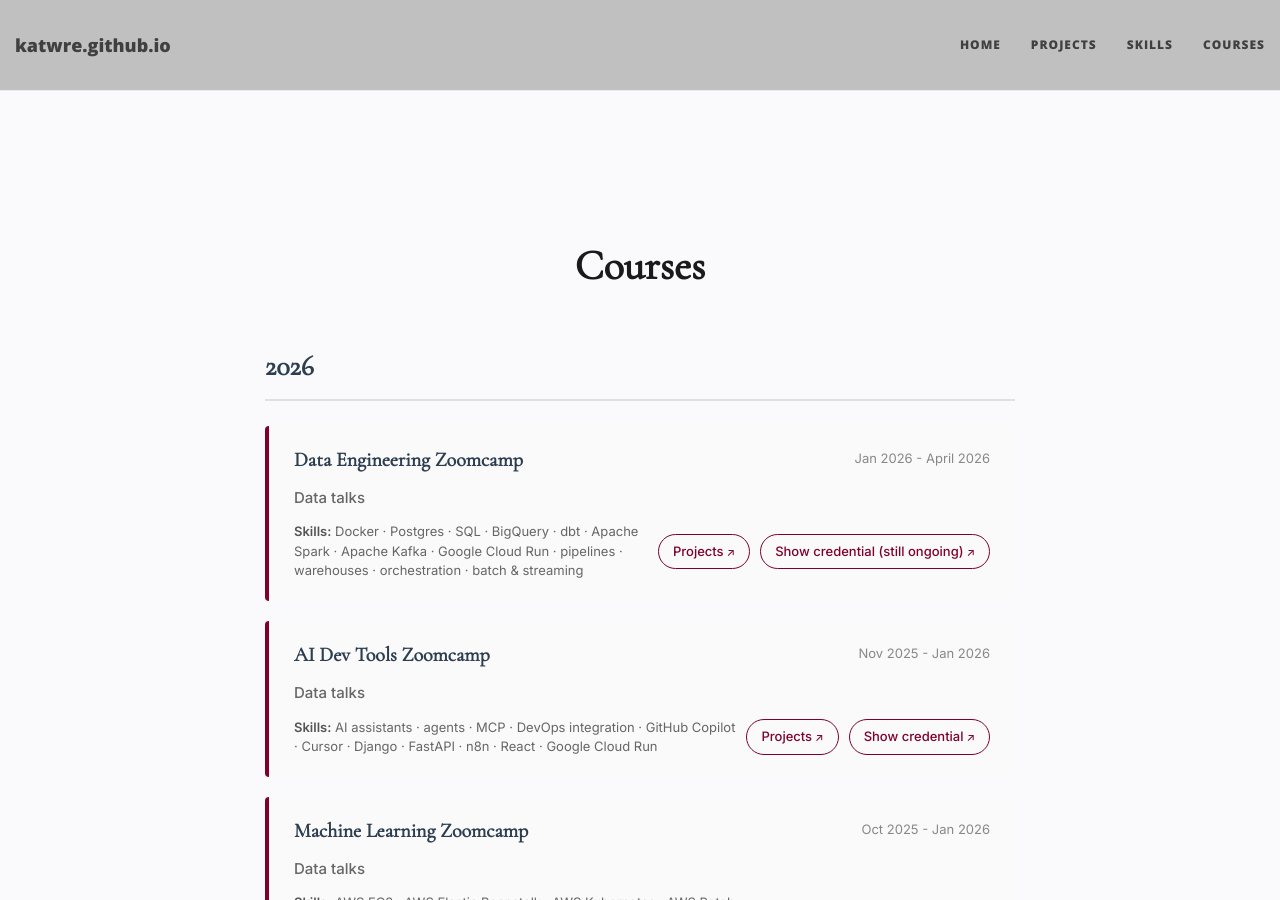
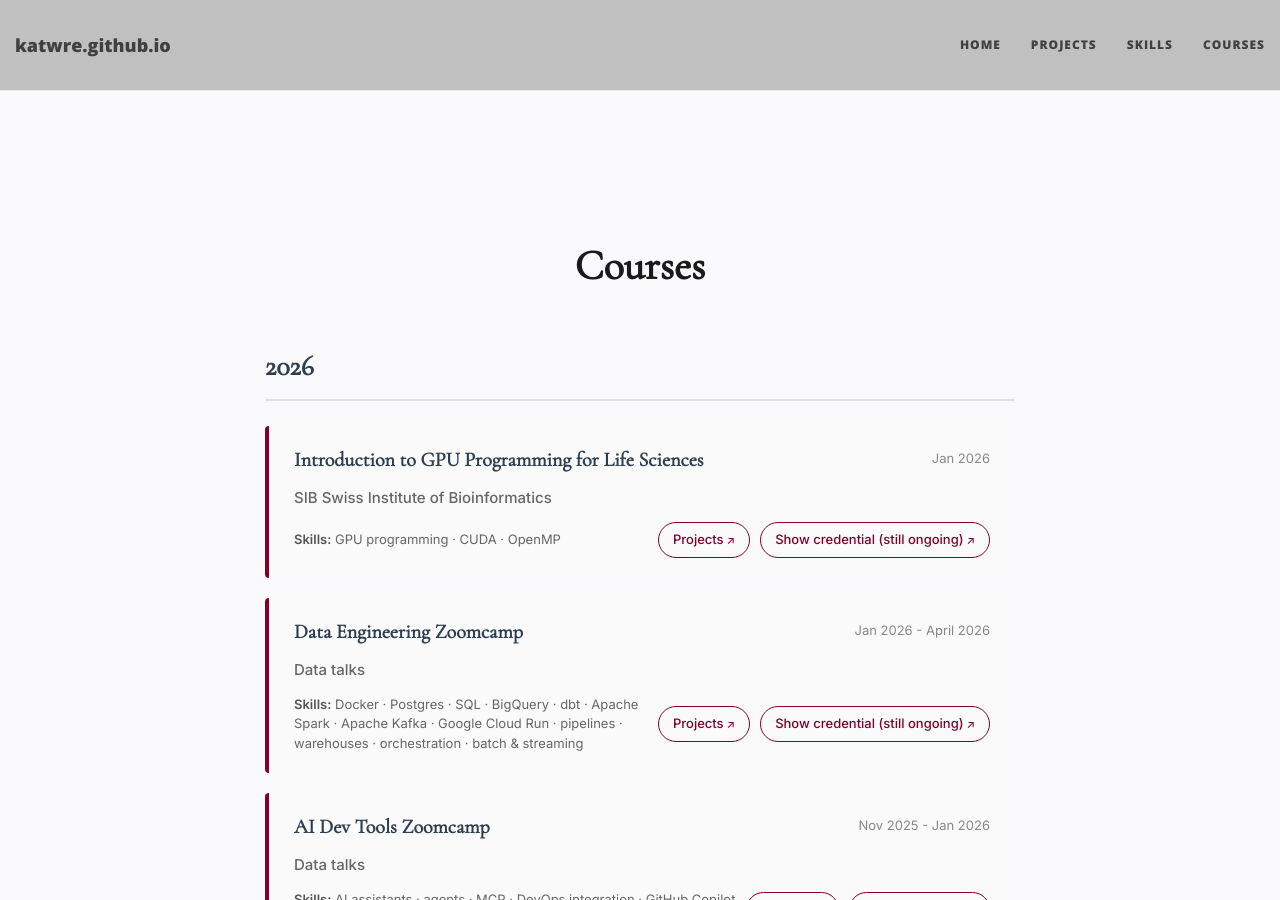
Before and after one commit to katwre/katwre.github.io, a Jekyll site: the page built from courses.md, in a window 1280 px wide and 900 px high. Built offline with Jekyll 4.4.1, drawn with Linux system fonts in a browser that asks for light colours; nearby versions of some CDN libraries; a style sheet for code colours, icons or effects is not loaded.

Commit message:
Added Intro do GPU course

```diff
--- a/courses.md
+++ b/courses.md
@@ -150,6 +150,33 @@ h2 {
 
 
 <div class="year-header">2026</div>
+
+
+<!-- Transformers (Stanford CS25) — implemented attention, ViT, scaling experiments
+Machine Learning with Graphs (Stanford CS224W) — GNNs, graph transformers
+Advanced Deep Learning (UCL x DeepMind) — VAEs, flows, generative models -->
+
+
+
+
+
+
+
+<div class="course-card">
+  <div class="course-header">
+    <div class="course-title">Introduction to GPU Programming for Life Sciences</div>
+    <div class="course-date">Jan 2026</div>
+  </div>
+  <div class="course-org">SIB Swiss Institute of Bioinformatics</div>
+  <div class="course-footer">
+    <div class="course-skills"><strong>Skills:</strong> GPU programming · CUDA · OpenMP
+    </div>
+    <a href="https://github.com/katwre/katwre/tree/main?tab=readme-ov-file#data-engineering" class="credential-button">Projects</a>
+    <a href="#" class="credential-button">Show credential (still ongoing)</a>
+  </div>
+</div>
+
+
 
 
 <div class="course-card">
```
